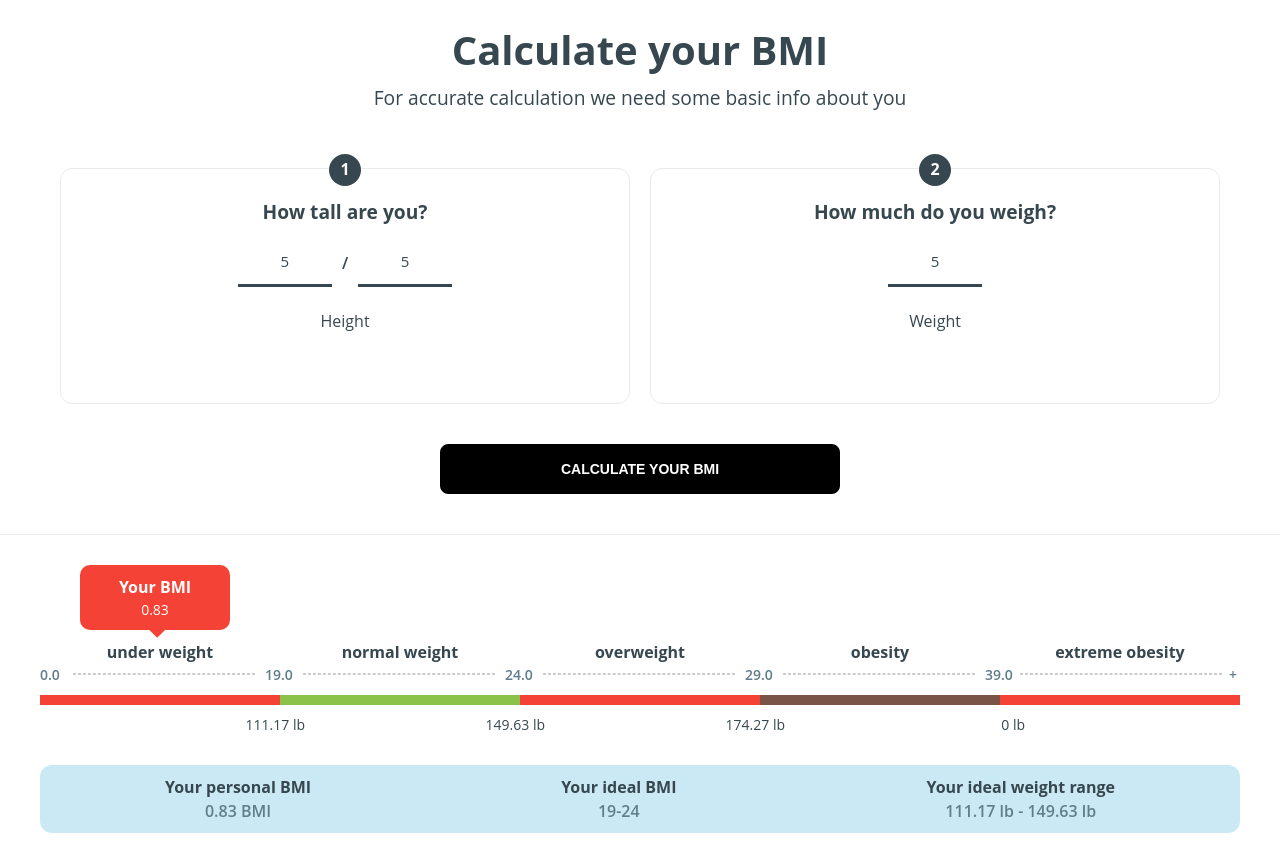
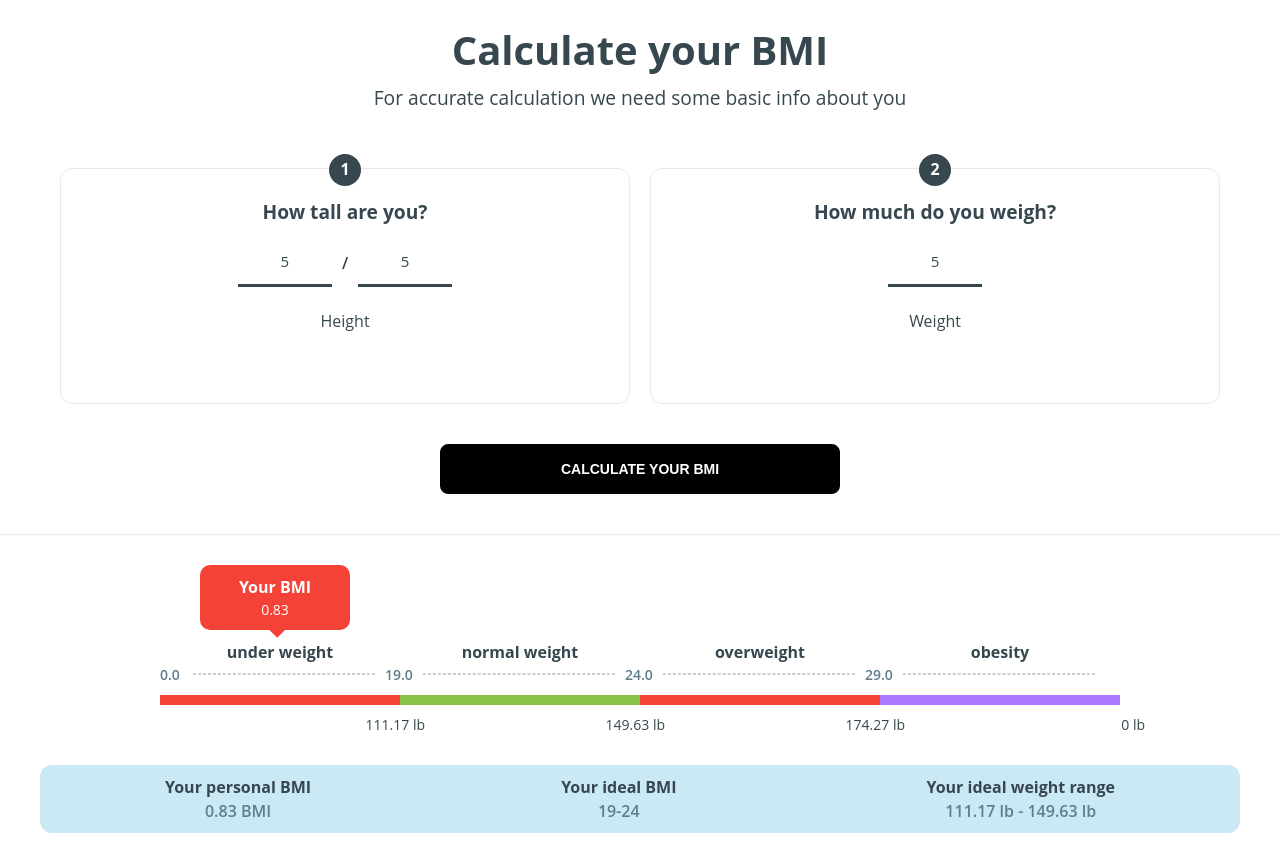
Before and after one commit to jyoti15111/BMI-Calculator, a React (Vite) app: page / in a window 1280 px wide. Both pictures are taken after typing "5", "5", "5" into the empty fields and a click on the button "CALCULATE YOUR BMI". Built offline with nearby package versions, Linux system fonts and the light colour scheme; the HTML template or start-up script is replaced by a standard one.

Commit message:
remove obesity + color issue fex

```diff
--- a/src/components/Resultados.tsx
+++ b/src/components/Resultados.tsx
@@ -33,11 +33,12 @@ const Resultados = ({
         setClase('normal')
       } else if (imc > 24.0 && imc < 29.0) {
         setClase('sobre-peso')
-      } else if (imc > 29.0 && imc < 39.0) {
+      } else if (imc > 29.0) {
         setClase('obesity')
-      } else if (imc > 39.0) {
-        setClase('obesity-morbida')
       }
+      // else if (imc > 39.0) {
+      //   setClase('obesity-morbida')
+      // }
     }
   }, [imc, rangoSobrePeso, rangoObesidad])
 
@@ -98,14 +99,7 @@ const Resultados = ({
                 {rangoObesidad} {tipoPeso}
               </span>
             </div>
-            <div>
-              <h4>extreme obesity</h4>
-              <p>
-                <span>39.0</span>
-                <span className='resultado__dotted'></span>
-                <span>+</span>
-              </p>
-            </div>
+
           </div>
         </section>
 
--- a/src/index.css
+++ b/src/index.css
@@ -23,7 +23,7 @@
   --c-cyan: #00bcd4;
   --c-pink: #e91e63;
   --c-lime: #cddc39;
-  --c-brown: #795548;
+  --c-purple: #AA77FF;
   --c-blue-grey: #607d8b;
 
   --c-informacion: #cbe9f4;
--- a/src/styles/Resultados.css
+++ b/src/styles/Resultados.css
@@ -20,7 +20,7 @@
   margin-bottom: 40px;
 }
 .resultado__grafico {
-  overflow: auto;
+  /* overflow: auto; */
   padding-bottom: 50px;
   max-width: fit-content;
   margin-left: auto;
@@ -69,11 +69,11 @@
   background: var(--c-naranja);
 }
 .resultado__indice.obesity {
-  background: var(--c-brown);
+  background: var(--c-purple);
   left: 760px;
 }
 .resultado__indice.obesity span {
-  background: var(--c-brown);
+  background: var(--c-purple);
 }
 .resultado__indice.obesity-morbida {
   background: var(--c-rojo);
@@ -113,16 +113,16 @@
   border-bottom: 10px solid var(--c-amarillo);
 }
 .resultado__linear div:nth-last-child(4) {
+  border-bottom: 10px solid var(--c-naranja);
+}
+.resultado__linear div:nth-last-child(3) {
   border-bottom: 10px solid var(--c-verde);
 }
-.resultado__linear div:nth-last-child(3) {
+.resultado__linear div:nth-last-child(2) {
   border-bottom: 10px solid var(--c-naranja);
 }
-.resultado__linear div:nth-last-child(2) {
-  border-bottom: 10px solid var(--c-brown);
-}
 .resultado__linear div:nth-last-child(1) {
-  border-bottom: 10px solid var(--c-rojo);
+  border-bottom: 10px solid var(--c-purple);
 }
 .resultado__linear div h3 {
   font-size: 18px;
```
Also changed, not shown: 4 other files (tests, documents, lock files or other folders).
